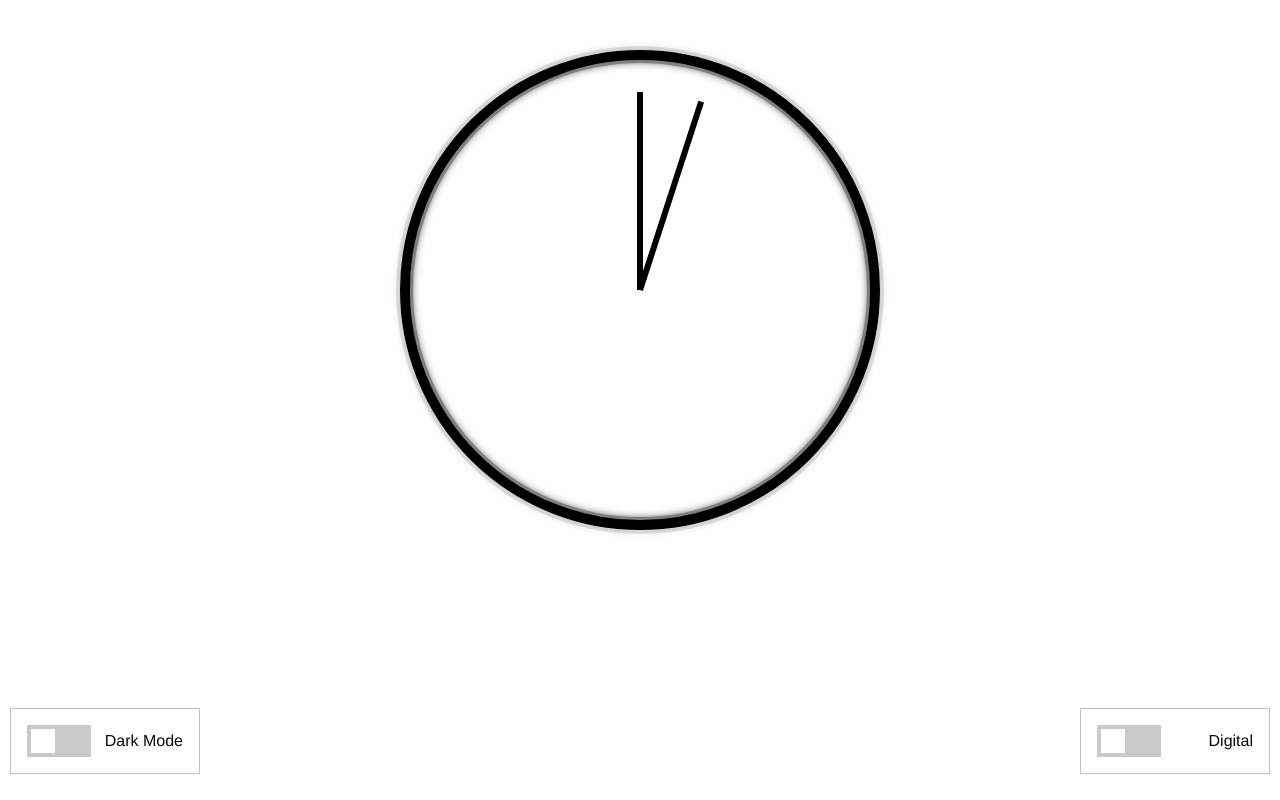
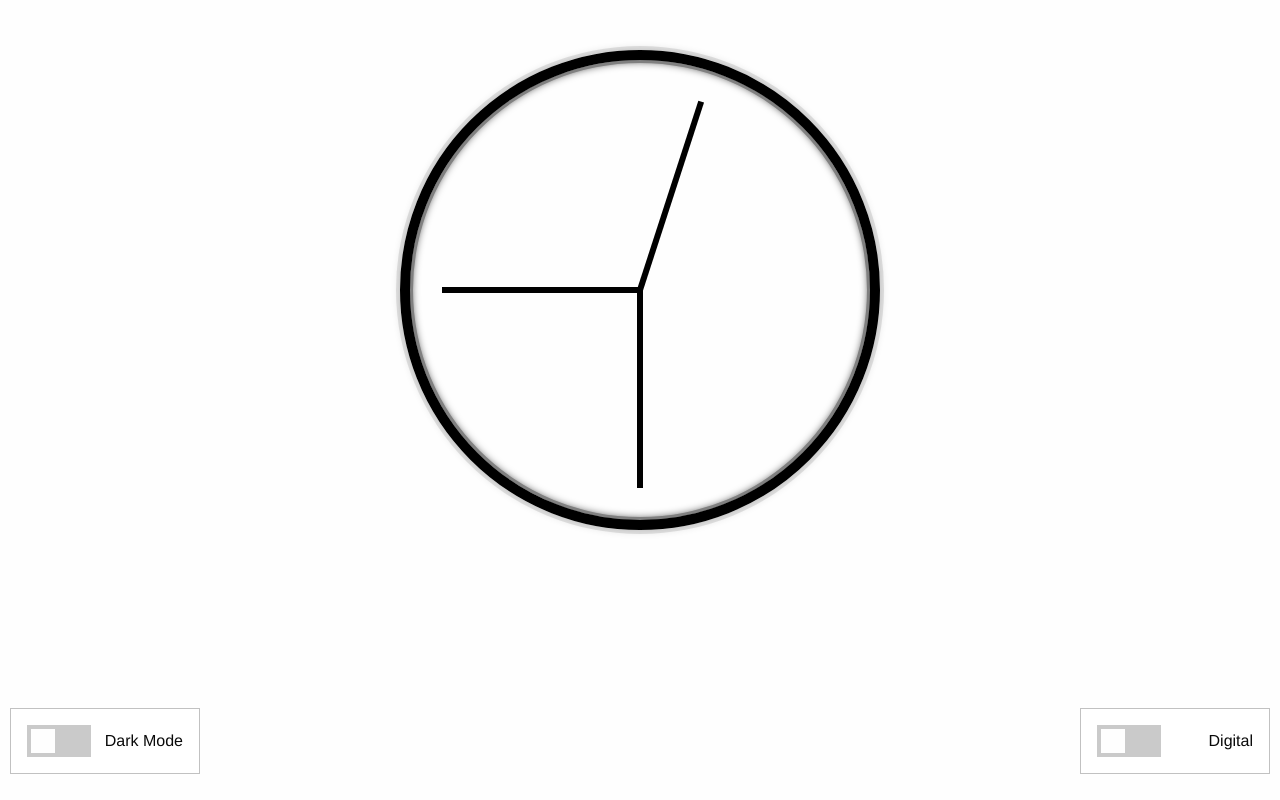
Before and after one commit to kylest0kes/clock, a plain HTML site: page index.html in a window 1280 px wide. Drawn offline with nearby package versions, Linux system fonts and the light colour scheme.

Commit message:
added functionality to the hour and minute hand, having the clock display accurate time

```diff
--- a/script.js
+++ b/script.js
@@ -1,9 +1,17 @@
+const hourHand = document.querySelector('.hour-hand');
+const minuteHand = document.querySelector('.min-hand');
 const secondHand = document.querySelector('.second-hand');
 
 function setDate() {
     const now = new Date();
+    const hour = now.getHours();
+    const minutes = now.getMinutes();
     const seconds = now.getSeconds();
+    const hourDegrees = ((hour / 12) * 360) + 90;
+    const minutesDegrees = ((minutes / 60) * 360) + 90;
     const secondsDegrees = ((seconds / 60) * 360) + 90;
+    hourHand.style.transform = `rotate(${hourDegrees}deg)`;
+    minuteHand.style.transform = `rotate(${minutesDegrees}deg)`;
     secondHand.style.transform = `rotate(${secondsDegrees}deg)`;
 };
 
--- a/style.css
+++ b/style.css
@@ -33,6 +33,10 @@
     transition-timing-function: cubic-bezier(0.1 2.7 0.58 1);
 }
 
+.hour-hand {
+    padding-right: 50px;
+}
+
 /* TOGGLE BOXES */
 .toggle-box {
     position: absolute;
```
